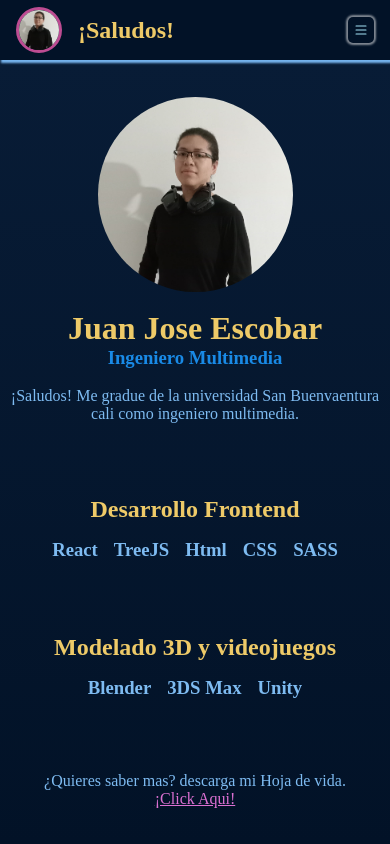
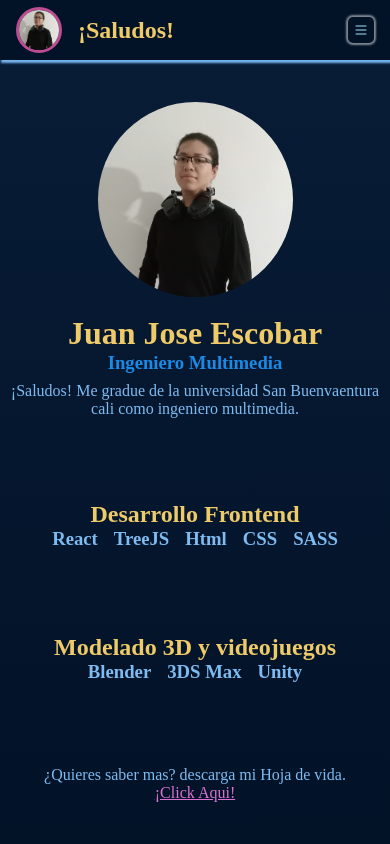
Before and after one commit to JuanJoseEscobar/JJEZPortafolio, a React (Create React App) app: page /Social in a window 390 px wide. Built offline with nearby package versions, Linux system fonts and the light colour scheme.

Commit message:
correciones de pequeñas modificaciones

```diff
--- a/src/pages/Home/Home.jsx
+++ b/src/pages/Home/Home.jsx
@@ -16,8 +16,7 @@ export const Home = () => {
           <br />
           <h1 className="tituloColor">Juan Jose Escobar</h1>
           <h3 className="tituloColor3">Ingeniero Multimedia</h3>
-          <br />
-          <p>¡Saludos! Me gradue de la universidad San Buenvaentura cali como ingeniero multimedia.</p>
+          <p className="espacio">¡Saludos! Me gradue de la universidad San Buenvaentura cali como ingeniero multimedia.</p>
         </div>
 
         <div className="precentacionContent">
--- a/src/pages/Home/Home.scss
+++ b/src/pages/Home/Home.scss
@@ -24,6 +24,7 @@
             flex-direction: column;
             align-items: center;
 
+
             .photoPrincipal{
                 width: 300px;
                 height: 300px;
@@ -36,6 +37,10 @@
                     transform: scale(1.2);
                 }
 
+            }
+
+            .espacio{
+                margin-top: 1em;
             }
 
             p{
@@ -74,6 +79,13 @@
                     width: 50vw;
                     height: 50vw;
                 }
+                .espacio{
+                    margin-top: 0.5em;
+                }
+                .horizonalContent{
+                    margin-top: 0 !important;
+
+                }
 
             }
 
```
Also changed, not shown: 11 other files (tests, documents, lock files or other folders).
